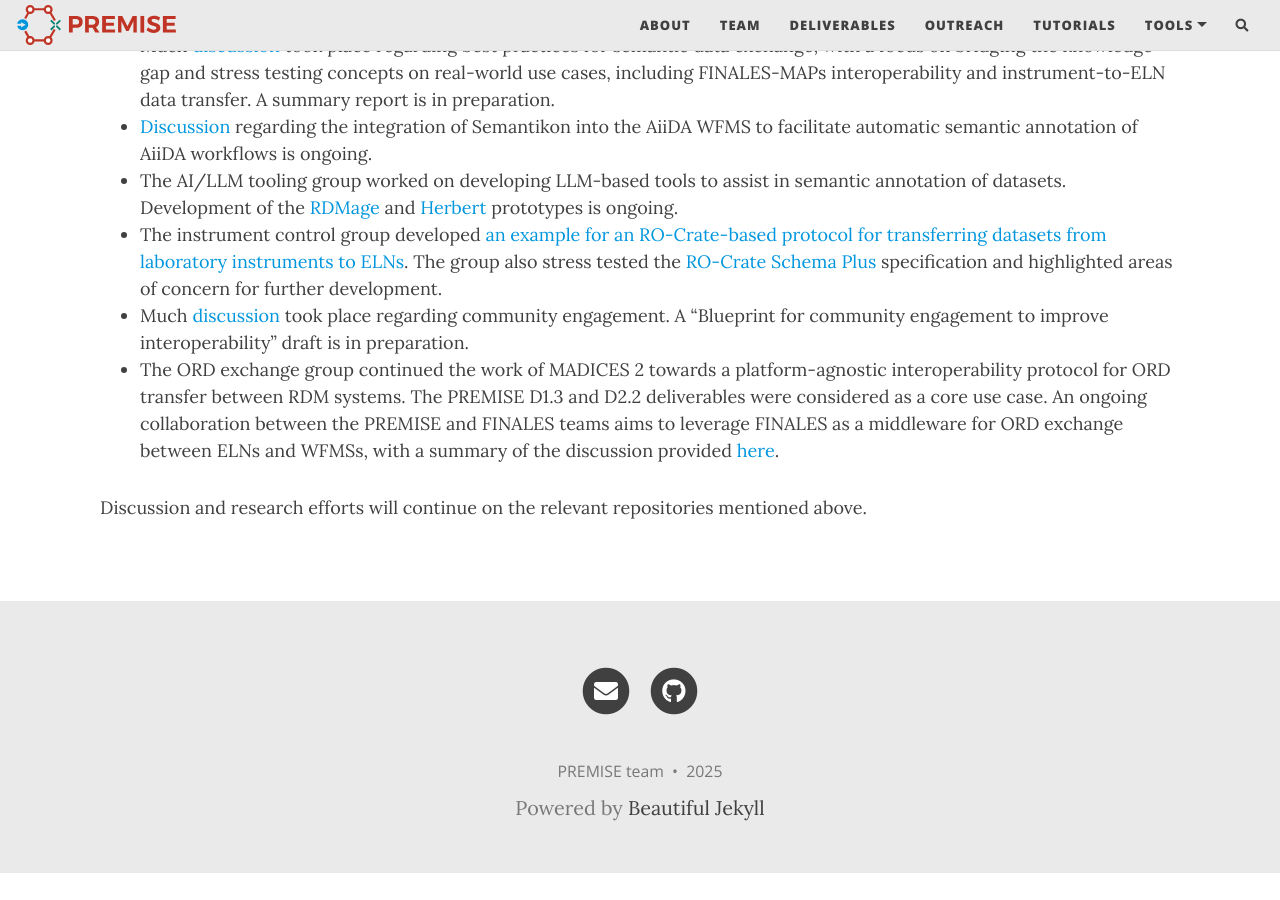
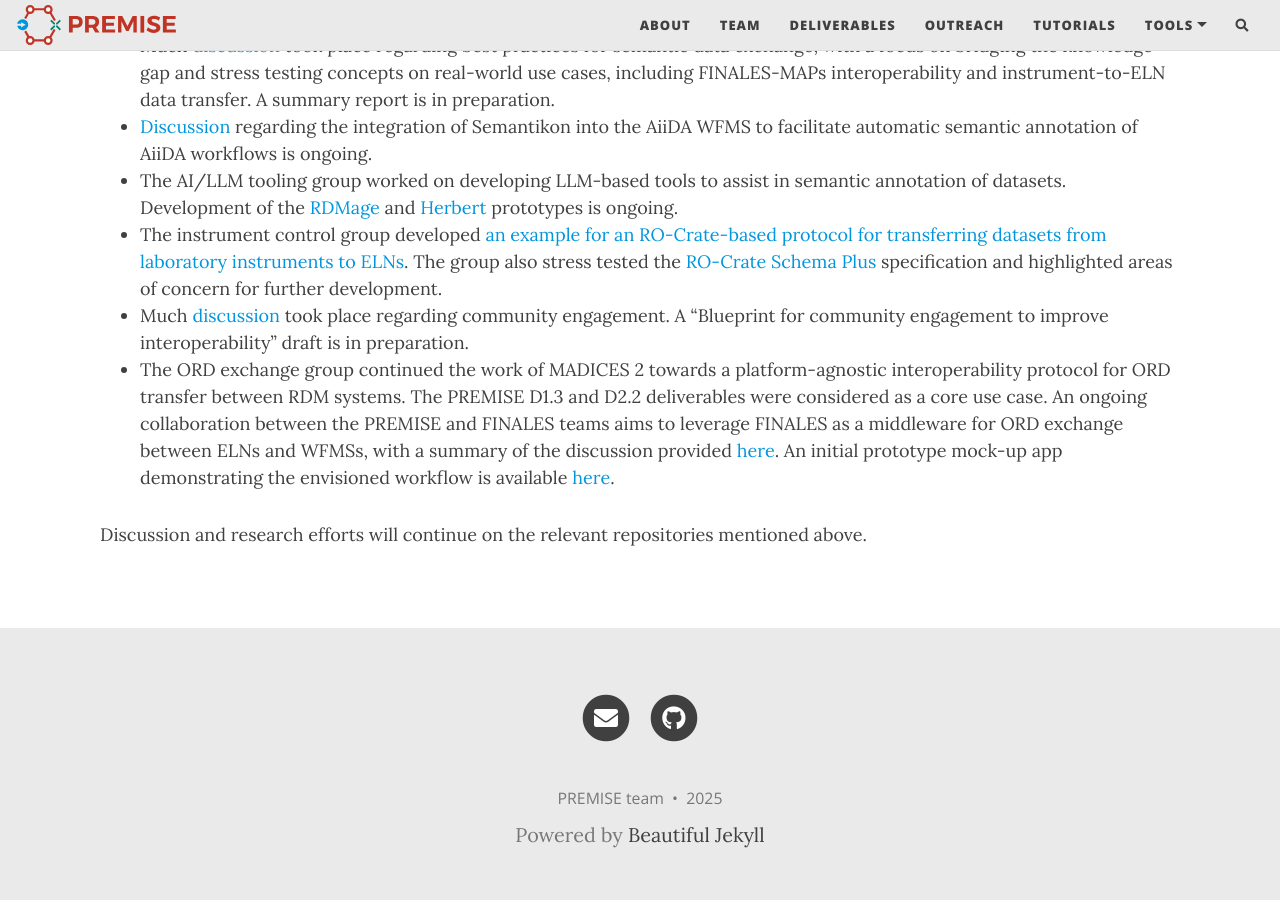
Before and after one commit to ord-premise/ord-premise.github.io, a Jekyll site: the page built from _posts/2025-10-25-madices-3-workshop.md, in a window 1280 px wide and 900 px high, scrolled down 1486 px. Built offline with Jekyll 4.4.1, drawn with Linux system fonts in a browser that asks for light colours; nearby versions of some CDN libraries; comment, search, counter and statistics services are not loaded; before the commit the page ends 2359 px from its top, so only the background shows below that.

Commit message:
Add link to FINALES-driven interoperability mock-up

```diff
--- a/_posts/2025-10-25-madices-3-workshop.md
+++ b/_posts/2025-10-25-madices-3-workshop.md
@@ -42,6 +42,6 @@ Along with PREMISE, MADICES 3 was supported by [CECAM](https://www.cecam.org/wor
 - The AI/LLM tooling group worked on developing LLM-based tools to assist in semantic annotation of datasets. Development of the [RDMage](https://github.com/MADICES/rdm-agent/) and [Herbert](https://github.com/MADICES/herbert) prototypes is ongoing.
 - The instrument control group developed [an example for an RO-Crate-based protocol for transferring datasets from laboratory instruments to ELNs](https://github.com/MADICES/MADICES-2025/discussions/25#discussioncomment-14755321). The group also stress tested the [RO-Crate Schema Plus](https://researchobjectschema.github.io/ro-crate-schema-web/) specification and highlighted areas of concern for further development.
 - Much [discussion](https://github.com/MADICES/MADICES-2025/discussions/4) took place regarding community engagement. A "Blueprint for community engagement to improve interoperability" draft is in preparation.
-- The ORD exchange group continued the work of MADICES 2 towards a platform-agnostic interoperability protocol for ORD transfer between RDM systems. The PREMISE D1.3 and D2.2 deliverables were considered as a core use case. An ongoing collaboration between the PREMISE and FINALES teams aims to leverage FINALES as a middleware for ORD exchange between ELNs and WFMSs, with a summary of the discussion provided [here](https://github.com/MADICES/MADICES-2025/discussions/27#discussioncomment-14770400).
+- The ORD exchange group continued the work of MADICES 2 towards a platform-agnostic interoperability protocol for ORD transfer between RDM systems. The PREMISE D1.3 and D2.2 deliverables were considered as a core use case. An ongoing collaboration between the PREMISE and FINALES teams aims to leverage FINALES as a middleware for ORD exchange between ELNs and WFMSs, with a summary of the discussion provided [here](https://github.com/MADICES/MADICES-2025/discussions/27#discussioncomment-14770400). An initial prototype mock-up app demonstrating the envisioned workflow is available [here](https://github.com/MADICES/interop-demo-human-interaction).
 
 Discussion and research efforts will continue on the relevant repositories mentioned above.
```
